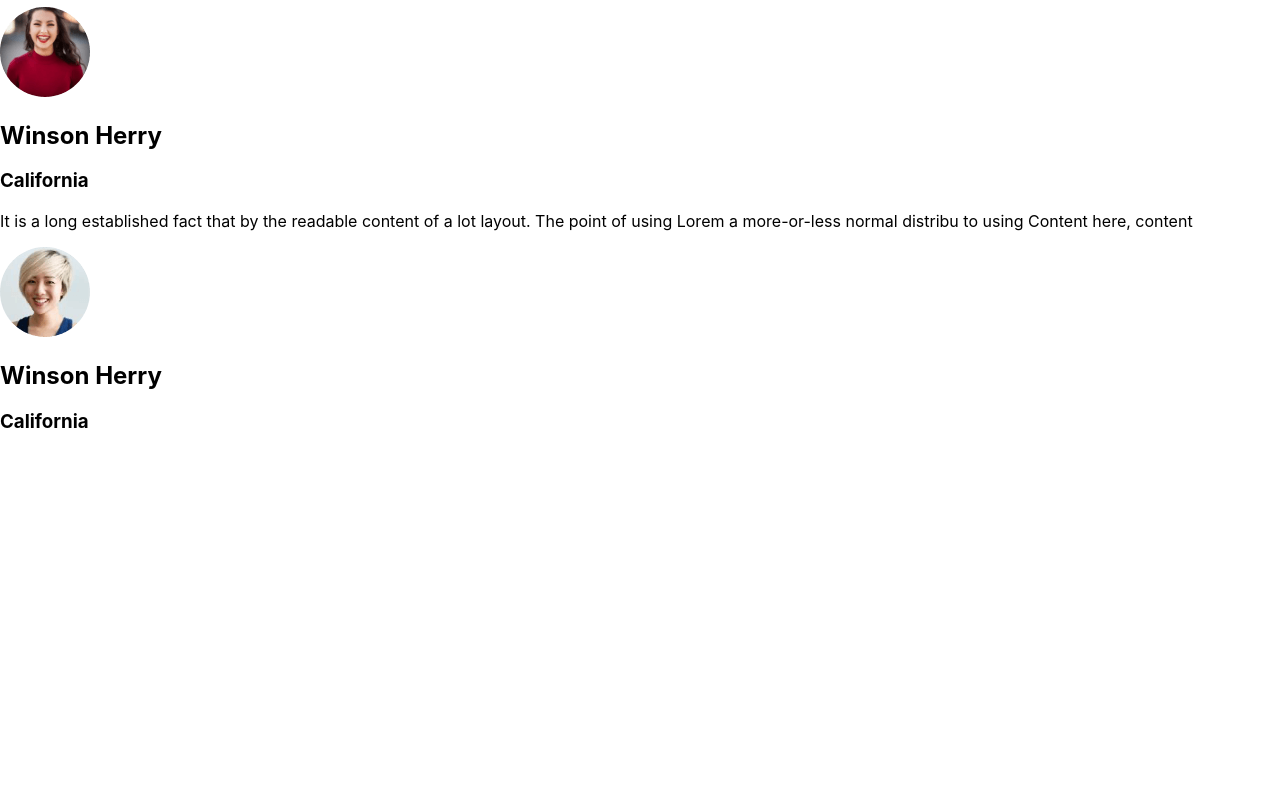
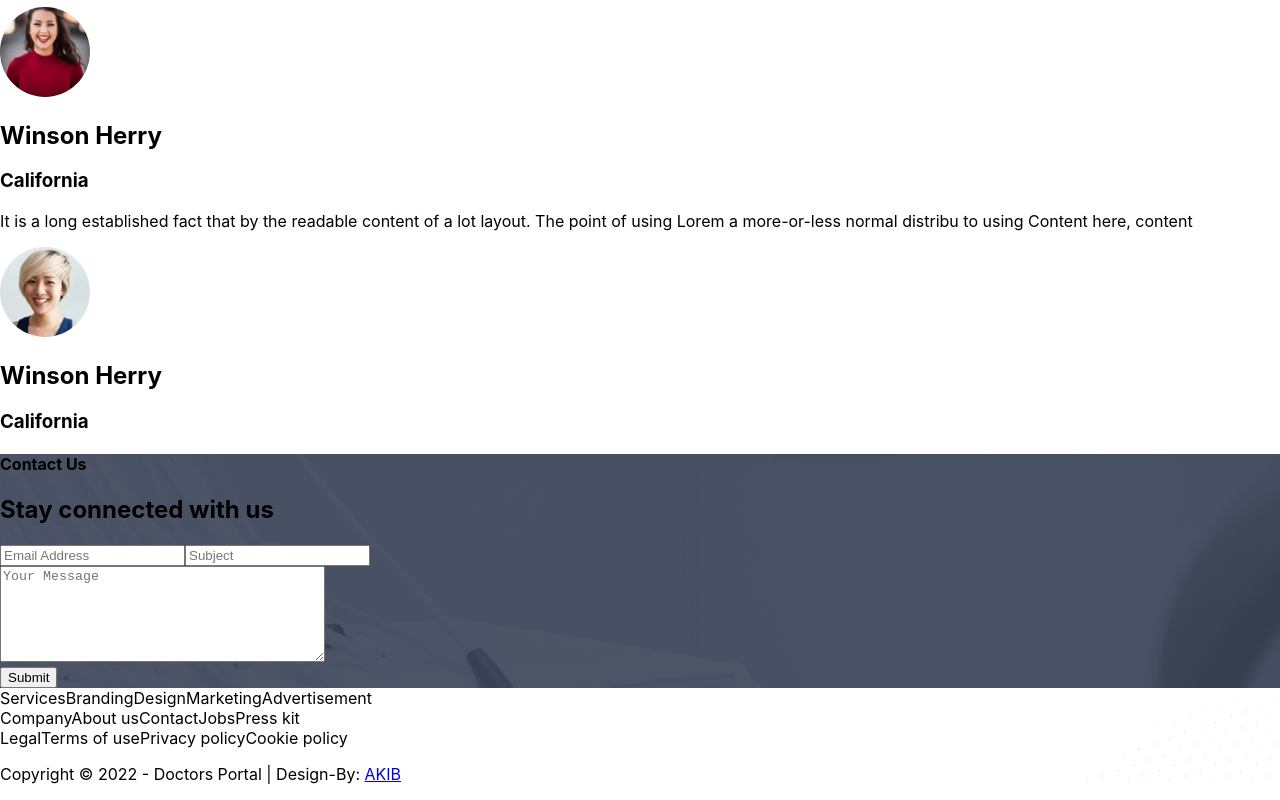
Before and after one commit to minhazul69/doctors-portal, a React (Create React App) app: page / in a window 1280 px wide. Shown: the part 6581-7381 px from the top of the page. Before the commit the page ends 7033 px from the top, so only its background shows below. Built offline with nearby package versions, Linux system fonts and the light colour scheme.

Commit message:
footer and contact section added

```diff
--- a/src/App.js
+++ b/src/App.js
@@ -7,6 +7,7 @@ import ContactUs from "./Pages/ContactUs/ContactUs";
 import Login from "./Pages/Form/Login/Login";
 import Home from "./Pages/Home/Home";
 import Reviews from "./Pages/Reviews/Reviews";
+import Footer from "./Pages/Shared/Footer/Footer";
 import Header from "./Pages/Shared/Header/Header";
 
 function App() {
@@ -22,6 +23,7 @@ function App() {
         <Route path="/login" element={<Login />} />
         <Route path="*" element={<NotFound />} />
       </Routes>
+      <Footer />
     </div>
   );
 }
--- /dev/null
+++ b/src/Pages/Home/Contact/Contact.jsx
@@ -0,0 +1,49 @@
+import React from "react";
+import banner from "../../../assets/images/appointment.png";
+
+const Contact = () => {
+  return (
+    <section
+      className="flex justify-center py-10"
+      style={{ background: `url(${banner})` }}
+    >
+      <div className="py-10">
+        <h4 className="text-lg font-bold text-primary text-center mb-2">
+          Contact Us
+        </h4>
+        <h2 className="text-3xl text-center text-white">
+          Stay connected with us
+        </h2>
+        <form action="" className="text-center mt-16">
+          <input
+            type="email"
+            placeholder="Email Address"
+            class="input input-bordered input-accent w-full max-w-xs mb-6"
+          />
+          <input
+            type="text"
+            placeholder="Subject"
+            class="input input-bordered input-accent w-full max-w-xs mb-6"
+          />
+          <br />
+          <textarea
+            className="border rounded border-accent mb-6 p-3"
+            name=""
+            placeholder="Your Message"
+            cols="38"
+            rows="6"
+          ></textarea>
+          <br />
+          <button
+            class="btn btn-primary bg-gradient-to-r from-secondary to-primary text-white"
+            type="submit"
+          >
+            Submit
+          </button>
+        </form>
+      </div>
+    </section>
+  );
+};
+
+export default Contact;
--- a/src/Pages/Home/Home.jsx
+++ b/src/Pages/Home/Home.jsx
@@ -2,6 +2,7 @@ import React from "react";
 import Appointment from "./Appointment/Appointment";
 import Banner from "./Banner/Banner";
 import Card from "./Card/Card";
+import Contact from "./Contact/Contact";
 import Service from "./Service/Service";
 import Testimonial from "./Testimonial/Testimonial";
 
@@ -13,6 +14,7 @@ const Home = () => {
       <Service />
       <Appointment />
       <Testimonial />
+      <Contact />
     </div>
   );
 };
--- a/src/Pages/Home/Testimonial/ReviewItem.jsx
+++ b/src/Pages/Home/Testimonial/ReviewItem.jsx
@@ -2,13 +2,13 @@ import React from "react";
 
 const ReviewItem = ({ review }) => {
   return (
-    <div class="card w-96 bg-base-100 shadow-xl py-5">
+    <div class="card lg:w-96 mx-5 xl:m-0 bg-base-100 shadow-xl py-5">
       <div class="card-body">
         <p>{review?.review}</p>
       </div>
       <div className="flex items-center px-12">
         <div class="avatar">
-          <div class="w-24 rounded-full ring ring-primary ring-offset-base-100  mr-5">
+          <div class="w-16 rounded-full ring ring-primary ring-offset-base-100  mr-5">
             <img src={review?.img} alt="" />
           </div>
         </div>
--- a/src/Pages/Home/Testimonial/Testimonial.jsx
+++ b/src/Pages/Home/Testimonial/Testimonial.jsx
@@ -33,8 +33,8 @@ const Testimonial = () => {
     },
   ];
   return (
-    <section className="lg:px-12 px-12">
-      <div className="flex justify-between items-center">
+    <section className="lg:px-12 lg:px-12">
+      <div className="flex justify-between items-center mx-5 xl:mx-0">
         <div>
           <h3 className="font-bold text-xl text-primary mb-2">Testimonial</h3>
           <h2 className="text-3xl">What Our Patients Says</h2>
--- /dev/null
+++ b/src/Pages/Shared/Footer/Footer.jsx
@@ -0,0 +1,49 @@
+import React from "react";
+import footer from "../../../assets/images/footer.png";
+
+const Footer = () => {
+  const time = new Date();
+  const year = time.getFullYear();
+  return (
+    <footer
+      class=" p-10 lg:pt-12"
+      style={{ background: `url(${footer})`, backgroundSize: "cover" }}
+    >
+      <div className="footer">
+        <div>
+          <span class="footer-title">Services</span>
+          <a class="link link-hover">Branding</a>
+          <a class="link link-hover">Design</a>
+          <a class="link link-hover">Marketing</a>
+          <a class="link link-hover">Advertisement</a>
+        </div>
+        <div>
+          <span class="footer-title">Company</span>
+          <a class="link link-hover">About us</a>
+          <a class="link link-hover">Contact</a>
+          <a class="link link-hover">Jobs</a>
+          <a class="link link-hover">Press kit</a>
+        </div>
+        <div>
+          <span class="footer-title">Legal</span>
+          <a class="link link-hover">Terms of use</a>
+          <a class="link link-hover">Privacy policy</a>
+          <a class="link link-hover">Cookie policy</a>
+        </div>
+      </div>
+      <div className="py-8 text-center pb-0">
+        <p>
+          Copyright &copy; {year} - Doctors Portal | Design-By:{" "}
+          <a
+            href="https://www.facebook.com/Minhajul69"
+            className="text-primary"
+          >
+            AKIB
+          </a>
+        </p>
+      </div>
+    </footer>
+  );
+};
+
+export default Footer;
```
